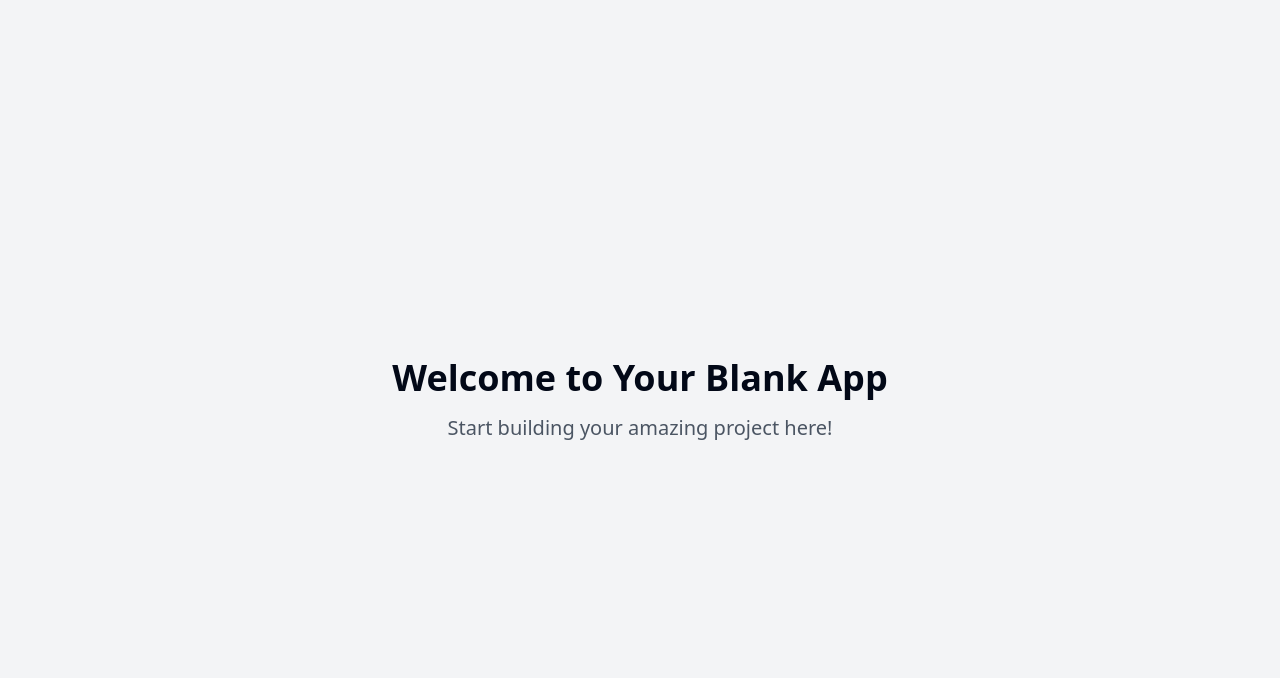
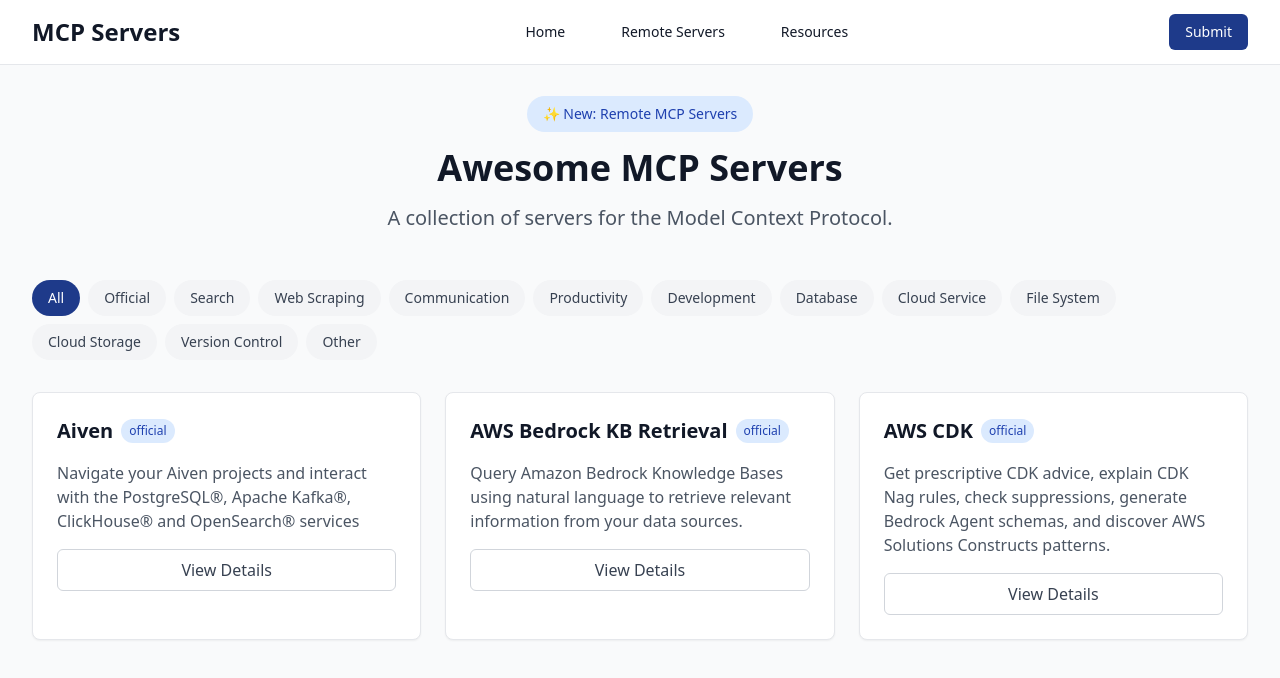
Before and after one commit to iamtouchskyer/ems-prompts-library, a React (Vite) app: page / in a window 1280 px wide. Shown: the top 678 px of the page. Built offline with nearby package versions, Linux system fonts and the light colour scheme.

Commit message:
Build basic layout structure

```diff
--- /dev/null
+++ b/src/components/FilterTags.tsx
@@ -0,0 +1,28 @@
+
+interface FilterTagsProps {
+  tags: string[];
+  selectedTag: string;
+  onSelectTag: (tag: string) => void;
+}
+
+const FilterTags = ({ tags, selectedTag, onSelectTag }: FilterTagsProps) => {
+  return (
+    <div className="flex flex-wrap gap-2 my-6">
+      {tags.map((tag) => (
+        <button
+          key={tag}
+          onClick={() => onSelectTag(tag)}
+          className={`px-4 py-2 rounded-full text-sm font-medium ${
+            selectedTag === tag
+              ? "bg-blue-900 text-white"
+              : "bg-gray-100 text-gray-700 hover:bg-gray-200"
+          }`}
+        >
+          {tag}
+        </button>
+      ))}
+    </div>
+  );
+};
+
+export default FilterTags;
--- /dev/null
+++ b/src/components/Navigation.tsx
@@ -0,0 +1,36 @@
+
+import { Link } from "react-router-dom";
+
+const Navigation = () => {
+  return (
+    <nav className="fixed top-0 left-0 right-0 bg-white border-b border-gray-200 z-50">
+      <div className="max-w-7xl mx-auto px-4 sm:px-6 lg:px-8">
+        <div className="flex justify-between items-center h-16">
+          <div className="flex items-center">
+            <Link to="/" className="flex items-center">
+              <span className="text-2xl font-bold text-gray-900">MCP Servers</span>
+            </Link>
+          </div>
+          <div className="hidden sm:ml-6 sm:flex sm:space-x-8">
+            <Link to="/" className="text-gray-900 hover:text-gray-700 px-3 py-2 text-sm font-medium">
+              Home
+            </Link>
+            <Link to="/remote-servers" className="text-gray-900 hover:text-gray-700 px-3 py-2 text-sm font-medium">
+              Remote Servers
+            </Link>
+            <Link to="/resources" className="text-gray-900 hover:text-gray-700 px-3 py-2 text-sm font-medium">
+              Resources
+            </Link>
+          </div>
+          <div>
+            <button className="bg-blue-900 text-white px-4 py-2 rounded-md text-sm font-medium">
+              Submit
+            </button>
+          </div>
+        </div>
+      </div>
+    </nav>
+  );
+};
+
+export default Navigation;
--- /dev/null
+++ b/src/components/ServerCard.tsx
@@ -0,0 +1,27 @@
+
+interface ServerCardProps {
+  title: string;
+  description: string;
+  isOfficial?: boolean;
+}
+
+const ServerCard = ({ title, description, isOfficial }: ServerCardProps) => {
+  return (
+    <div className="bg-white rounded-lg shadow-sm border border-gray-200 p-6 hover:shadow-md transition-shadow">
+      <div className="flex items-center space-x-2 mb-4">
+        <h3 className="text-xl font-semibold text-gray-900">{title}</h3>
+        {isOfficial && (
+          <span className="px-2 py-1 text-xs font-medium bg-blue-100 text-blue-800 rounded-full">
+            official
+          </span>
+        )}
+      </div>
+      <p className="text-gray-600 mb-4">{description}</p>
+      <button className="w-full text-center py-2 border border-gray-300 rounded-md text-gray-700 hover:bg-gray-50 transition-colors">
+        View Details
+      </button>
+    </div>
+  );
+};
+
+export default ServerCard;
--- a/src/pages/Index.tsx
+++ b/src/pages/Index.tsx
@@ -1,12 +1,80 @@
-// Update this page (the content is just a fallback if you fail to update the page)
+
+import { useState } from "react";
+import Navigation from "../components/Navigation";
+import ServerCard from "../components/ServerCard";
+import FilterTags from "../components/FilterTags";
+
+const tags = [
+  "All",
+  "Official",
+  "Search",
+  "Web Scraping",
+  "Communication",
+  "Productivity",
+  "Development",
+  "Database",
+  "Cloud Service",
+  "File System",
+  "Cloud Storage",
+  "Version Control",
+  "Other",
+];
+
+const servers = [
+  {
+    title: "Aiven",
+    description: "Navigate your Aiven projects and interact with the PostgreSQL®, Apache Kafka®, ClickHouse® and OpenSearch® services",
+    isOfficial: true,
+  },
+  {
+    title: "AWS Bedrock KB Retrieval",
+    description: "Query Amazon Bedrock Knowledge Bases using natural language to retrieve relevant information from your data sources.",
+    isOfficial: true,
+  },
+  {
+    title: "AWS CDK",
+    description: "Get prescriptive CDK advice, explain CDK Nag rules, check suppressions, generate Bedrock Agent schemas, and discover AWS Solutions Constructs patterns.",
+    isOfficial: true,
+  },
+  // Add more servers as needed
+];
 
 const Index = () => {
+  const [selectedTag, setSelectedTag] = useState("All");
+
   return (
-    <div className="min-h-screen flex items-center justify-center bg-gray-100">
-      <div className="text-center">
-        <h1 className="text-4xl font-bold mb-4">Welcome to Your Blank App</h1>
-        <p className="text-xl text-gray-600">Start building your amazing project here!</p>
-      </div>
+    <div className="min-h-screen bg-gray-50">
+      <Navigation />
+      <main className="max-w-7xl mx-auto px-4 sm:px-6 lg:px-8 pt-24">
+        <div className="text-center mb-12">
+          <div className="inline-block bg-blue-100 text-blue-800 px-4 py-2 rounded-full text-sm font-medium mb-4">
+            ✨ New: Remote MCP Servers
+          </div>
+          <h1 className="text-4xl font-bold text-gray-900 mb-4">
+            Awesome MCP Servers
+          </h1>
+          <p className="text-xl text-gray-600">
+            A collection of servers for the Model Context Protocol.
+          </p>
+        </div>
+
+        <FilterTags
+          tags={tags}
+          selectedTag={selectedTag}
+          onSelectTag={setSelectedTag}
+        />
+
+        <div className="grid grid-cols-1 md:grid-cols-2 lg:grid-cols-3 gap-6 my-8">
+          {servers.map((server) => (
+            <ServerCard
+              key={server.title}
+              title={server.title}
+              description={server.description}
+              isOfficial={server.isOfficial}
+            />
+          ))}
+        </div>
+      </main>
     </div>
   );
 };
```
